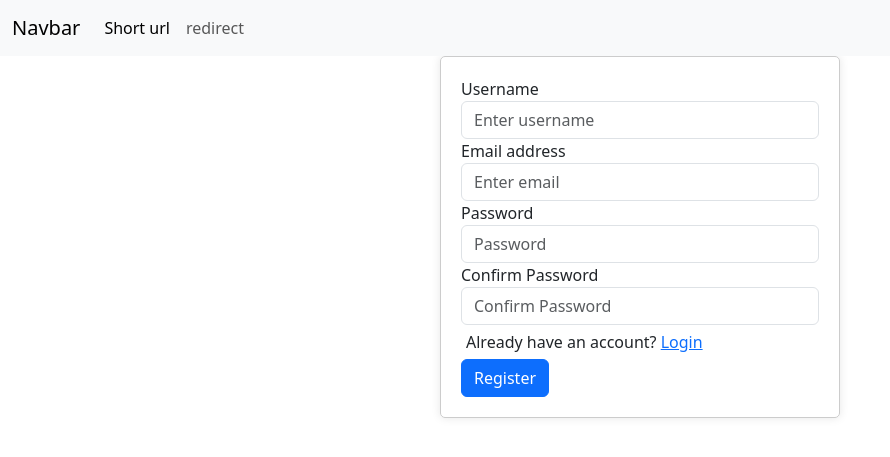
After one commit to adith-p/url-shortner, a Django app: template base/shortner/templates/shortner/signup.html in a window 1280 px wide. The commit adds this page. Shown: the top 457 px of the page, without its empty margins (0-890 px from the left). Run offline with Django 5.2, Linux system fonts and the light colour scheme; the template is opened without the code that fills it, so the values that code supplies are empty.

Commit message:
Changed: base.html and index.html

```diff
--- a/base/shortner/templates/shortner/base.html
+++ b/base/shortner/templates/shortner/base.html
@@ -11,9 +11,23 @@
 
 <body>
     {% block navbar %}
-    <nav class="navbar bg-body-tertiary">
+    <nav class="navbar navbar-expand-lg bg-body-tertiary">
         <div class="container-fluid">
-            <a class="navbar-brand" href="#">Navbar</a>
+            <a class="navbar-brand" href="{% url 'home' %}">Navbar</a>
+            <button class="navbar-toggler" type="button" data-bs-toggle="collapse" data-bs-target="#navbarNav"
+                aria-controls="navbarNav" aria-expanded="false" aria-label="Toggle navigation">
+                <span class="navbar-toggler-icon"></span>
+            </button>
+            <div class="collapse navbar-collapse" id="navbarNav">
+                <ul class="navbar-nav">
+                    <li class="nav-item">
+                        <a class="nav-link active" aria-current="page" href="{% url 'short_id' %}">Short url</a>
+                    </li>
+                    <li class="nav-item">
+                        <a class="nav-link" href="{% url 'redirect_url' %}">redirect</a>
+                    </li>
+                </ul>
+            </div>
         </div>
     </nav>
     {% endblock navbar %}
--- /dev/null
+++ b/base/shortner/templates/shortner/signup.html
@@ -0,0 +1,61 @@
+{% extends 'shortner/base.html' %}
+
+{% block content %}
+{% if messages %}
+<ul class="messages">
+    {% for message in messages %}
+    <li{% if message.tags %} class="{{ message.tags }}" {% endif %}>{{ message }}</li>
+        {% endfor %}
+</ul>
+{% endif %}
+
+<div class="container"
+    style="max-width: 400px; margin: 0 auto; border: 1px solid #ccc; border-radius: 5px; padding: 20px; box-shadow: 0 0 10px rgba(0,0,0,0.1);">
+
+    <form method="post" action="{% url 'register' %}" onsubmit="return checkPasswordMatch()">
+        {% csrf_token %}
+
+        <div class="form-group">
+            <label for="username">Username</label>
+            <input type="text" class="form-control" id="username" name="username" placeholder="Enter username" required>
+        </div>
+
+        <div class="form-group">
+            <label for="email">Email address</label>
+            <input type="email" class="form-control" id="email" name="email" placeholder="Enter email" required>
+        </div>
+
+        <div class="form-group">
+            <label for="password">Password</label>
+            <input type="password" class="form-control" id="password" name="password" placeholder="Password" required
+                minlength="8">
+        </div>
+
+        <div class="form-group">
+            <label for="confirm_password">Confirm Password</label>
+            <input type="password" class="form-control" id="confirm_password" name="confirm_password"
+                placeholder="Confirm Password" required minlength="8">
+        </div>
+
+        <script>
+            function checkPasswordMatch() {
+                let password = document.getElementById("password").value;
+                let confirmPassword = document.getElementById("confirm_password").value;
+                if (password != confirmPassword) {
+                    alert("Passwords do not match!");
+                    return false;
+                }
+                return true;
+            }
+        </script>
+
+        <div style="margin: 5px;">
+            Already have an account? <a href="{% url 'login' %}">Login</a>
+        </div>
+
+        <button type="submit" class="btn btn-primary">Register</button>
+
+    </form>
+
+</div>
+{% endblock content %}
```
Also changed, not shown: base/shortner/templates/shortner/index.html (+28 -2 lines), base/shortner/templates/shortner/login.html (added, +36 -0 lines), base/shortner/templates/shortner/redirect.html (added, +15 -0 lines).
